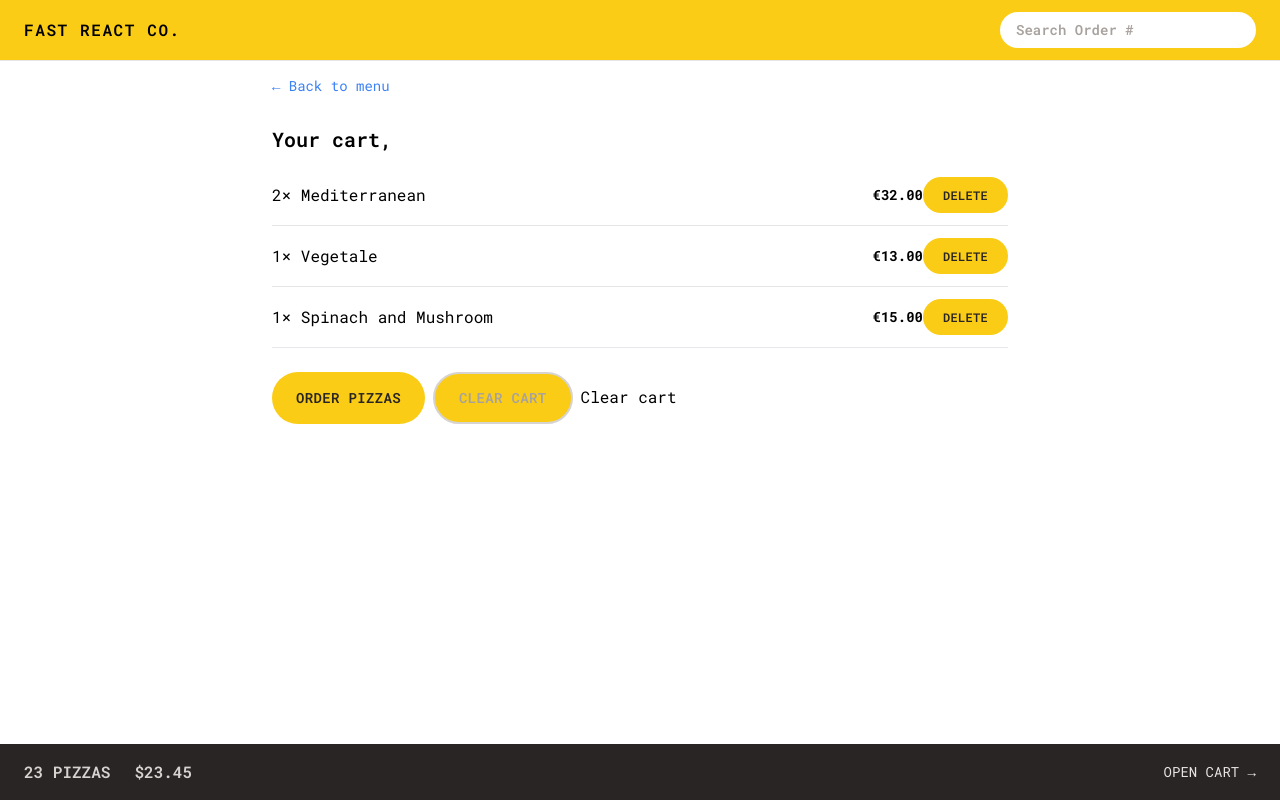
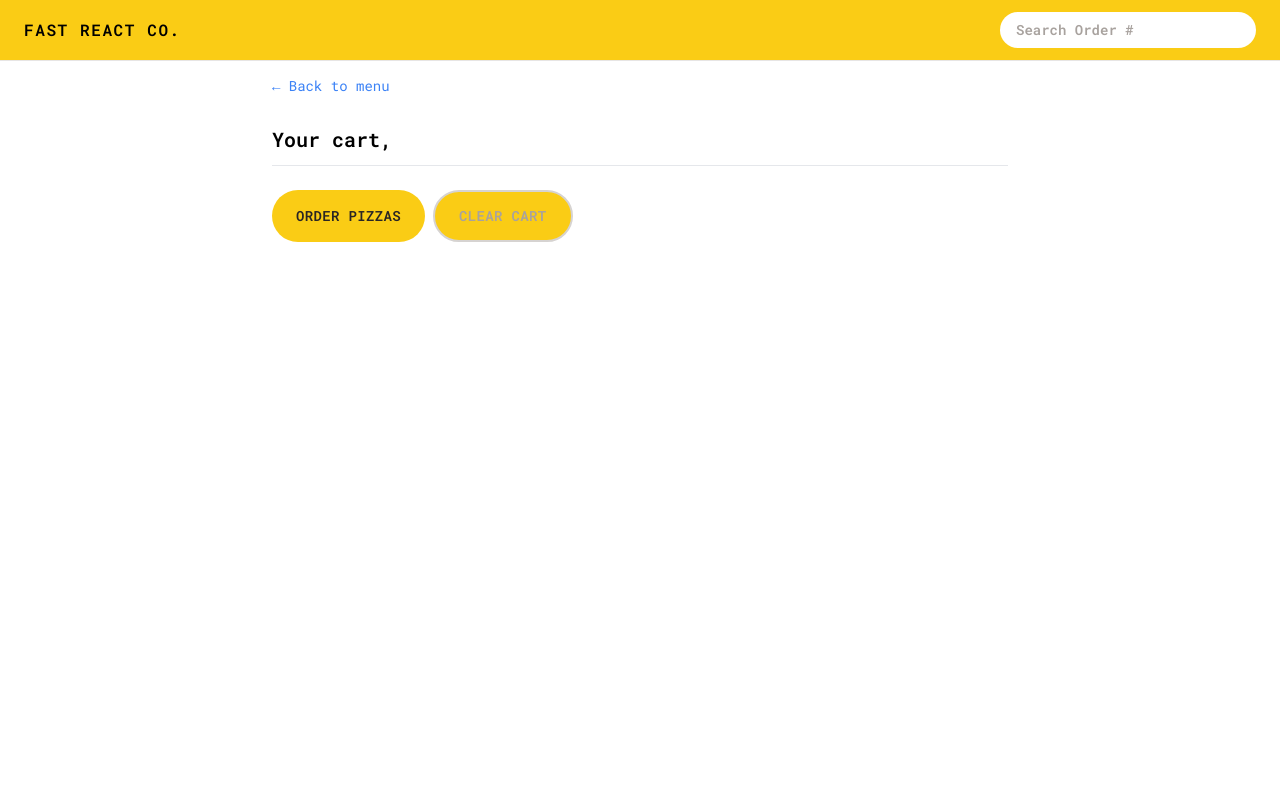
Before and after one commit to itsmahdi62/Meshkin.co, a React (Create React App) app in the folder front-end/: page /cart in a window 1280 px wide. Built offline with nearby package versions, Linux system fonts and the light colour scheme.

Commit message:
Create Cart section and clear it

```diff
--- a/front-end/src/features/cart/Cart.jsx
+++ b/front-end/src/features/cart/Cart.jsx
@@ -1,35 +1,15 @@
-import { Link } from "react-router-dom";
 import LinkButton from "../../ui/LinkButton";
 import Button from "../../ui/Button";
 import CartItem from "./CartItem";
-import { useSelector } from "react-redux";
+import { useDispatch, useSelector } from "react-redux";
+import { getCart } from "./cartSlice";
+import { clearCart } from "./cartSlice";
+import EmptyCart from "./EmptyCart"
 
-const fakeCart = [
-  {
-    pizzaId: 12,
-    name: "Mediterranean",
-    quantity: 2,
-    unitPrice: 16,
-    totalPrice: 32,
-  },
-  {
-    pizzaId: 6,
-    name: "Vegetale",
-    quantity: 1,
-    unitPrice: 13,
-    totalPrice: 13,
-  },
-  {
-    pizzaId: 11,
-    name: "Spinach and Mushroom",
-    quantity: 1,
-    unitPrice: 15,
-    totalPrice: 15,
-  },
-];
 
 function Cart() {
-  const cart = fakeCart;
+  const dispatch = useDispatch();
+  const cart = useSelector(getCart);
   const username = useSelector((state) => state.user.username);
 
   return (
@@ -48,9 +28,9 @@ function Cart() {
         <Button to="/order/new" type="primary">
           Order pizzas
         </Button>
-        <Button type='secondary'>Clear cart</Button>
-        <button>Clear cart</button>
-
+        <Button type="secondary" onClick={() => dispatch(clearCart())}>
+          Clear Cart
+        </Button>
       </div>
     </div>
   );
--- a/front-end/src/features/cart/CartOverview.jsx
+++ b/front-end/src/features/cart/CartOverview.jsx
@@ -1,11 +1,17 @@
+import { useSelector } from "react-redux";
 import { Link } from "react-router-dom";
+import { getTotalCartPrice, getTotalCartQuantity } from "./cartSlice";
 
 function CartOverview() {
+  const totalCartQuantity = useSelector(getTotalCartQuantity);
+  const totalCartPrice = useSelector(getTotalCartPrice);
+  if (!totalCartQuantity) return null;
+
   return (
     <div className="flex items-center justify-between bg-stone-800 text-sm text-stone-200 uppercase px-4 py-4 sm:px-6">
       <p className="text-stone-300 font-semibold space-x-4 sm:space-x-6 md:text-base">
-        <span>23 pizzas</span>
-        <span>$23.45</span>
+        <span>{totalCartQuantity}</span>
+        <span>{totalCartPrice}$</span>
       </p>
       <Link to="/cart">Open cart &rarr;</Link>
     </div>
--- a/front-end/src/features/cart/EmptyCart.jsx
+++ b/front-end/src/features/cart/EmptyCart.jsx
@@ -1,11 +1,13 @@
-import { Link } from 'react-router-dom';
+import LinkButton from "../../ui/LinkButton";
 
 function EmptyCart() {
   return (
-    <div>
-      <Link to="/menu">&larr; Back to menu</Link>
+    <div className="py-3 px-4">
+      <LinkButton to="/menu">&larr; Back to menu</LinkButton>
 
-      <p>Your cart is still empty. Start adding some pizzas :)</p>
+      <p className="font-semibold mt-7">
+        Your cart is still empty. Start adding some pizzas :)
+      </p>
     </div>
   );
 }
--- a/front-end/src/features/cart/cartSlice.js
+++ b/front-end/src/features/cart/cartSlice.js
@@ -1,15 +1,16 @@
 import { createSlice } from "@reduxjs/toolkit";
 
 const initialState = {
-  cart: [
-    {
-      pizzaId: 12,
-      name: "Mediterranean",
-      quantity: 2,
-      unitPrice: 16,
-      totalPrice: 32,
-    },
-  ],
+  cart: [],
+  // cart: [
+  //   {
+  //     pizzaId: 12,
+  //     name: "Mediterranean",
+  //     quantity: 2,
+  //     unitPrice: 16,
+  //     totalPrice: 32,
+  //   },
+  // ],
 };
 
 const cartSlice = createSlice({
@@ -51,3 +52,11 @@ export const {
 } = cartSlice.actions;
 
 export default cartSlice.reducer;
+
+export const getCart = (state) => state.cart.cart;
+
+export const getTotalCartPrice = (state) =>
+  state.cart.cart.reduce((sum, item) => sum + item.totalPrice, 0);
+
+export const getTotalCartQuantity = (state) =>
+  state.cart.cart.reduce((sum, item) => sum + item.quantity, 0);
```
